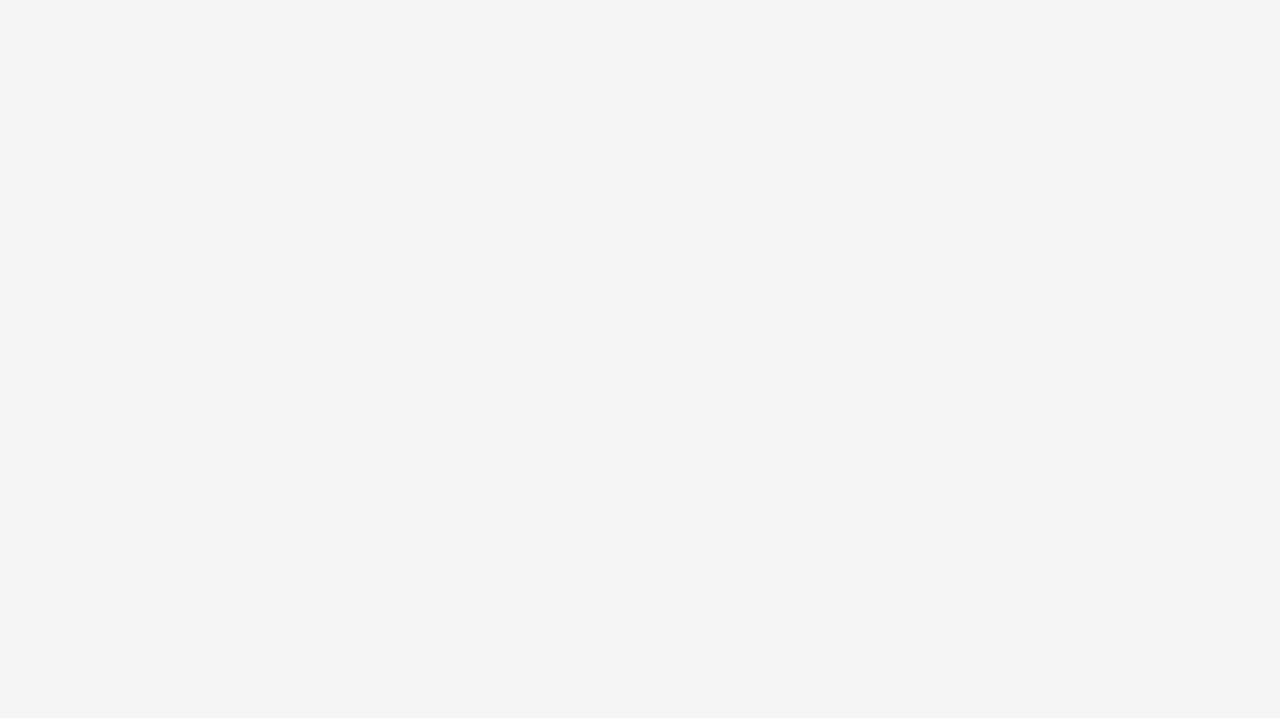
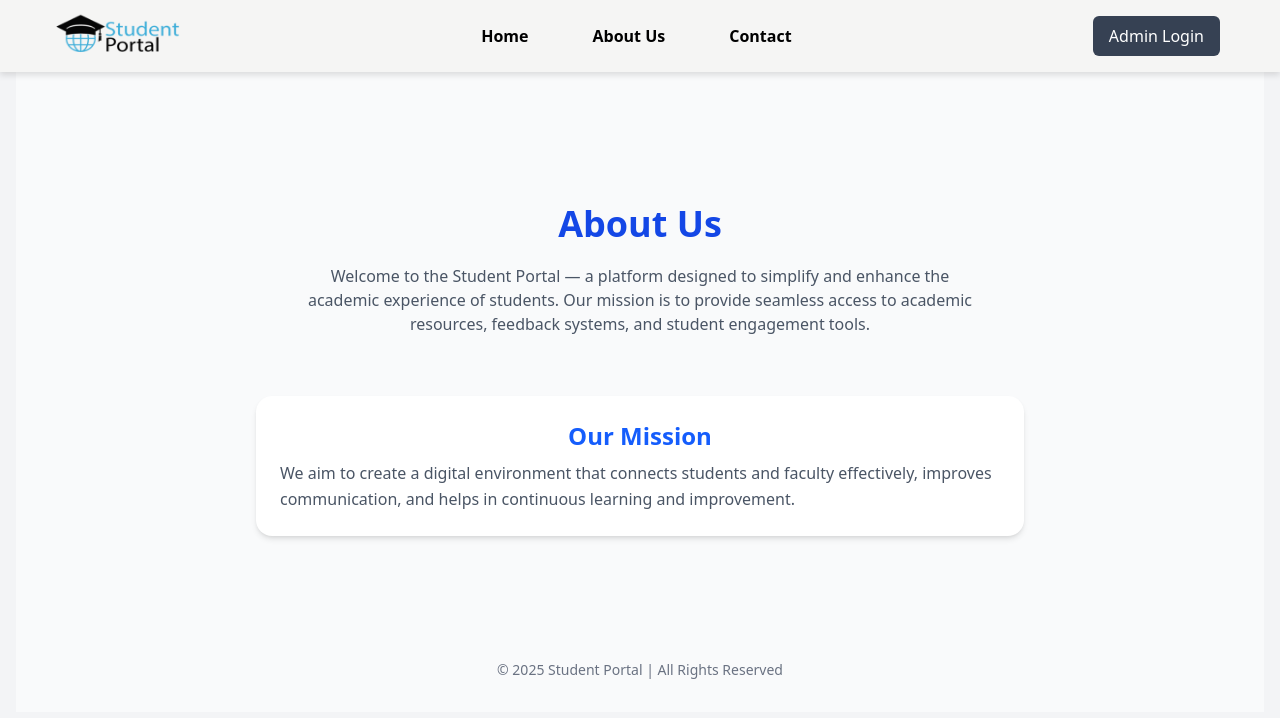
Before and after one commit to Piumalhk/Student-Portal, a React (Vite) app in the folder frontend/: page /About in a window 1280 px wide. Before the commit this address had no page. Shown: the top 718 px of the page. Built offline with nearby package versions, Linux system fonts and the light colour scheme.

Commit message:
Add About page and improve NavBar navigation

```diff
--- a/frontend/src/App.jsx
+++ b/frontend/src/App.jsx
@@ -7,6 +7,7 @@ import { AuthProvider, useAuth } from "./context/AuthContext";
 import Loading from "./components/Loading";
 import AdminSummary from "./Pages/AdminSummary";
 import AdminLogin from "./components/AdminLogin";
+import About from "./Pages/About";
 
 
 function AppContent() {
@@ -23,6 +24,7 @@ function AppContent() {
           <Route path="/SignUp" element={<SignUp />} />
           <Route path="/Summary" element={<AdminSummary />} />
           <Route path="/Admin" element={<AdminLogin />} />
+          <Route path="/About" element={<About />} />
         </Routes>
       </Router>
     </div>
--- /dev/null
+++ b/frontend/src/Pages/About.jsx
@@ -0,0 +1,41 @@
+import React from "react";
+import NavBar from "../components/NavBar";
+import { useState, useEffect } from "react";
+
+export default function AboutUs() {
+
+  return (
+
+    <div className=" bg-gray-50 flex flex-col items-center py-12 px-6">
+          <NavBar/>
+      {/* Header */}
+      <h1 className="text-4xl font-bold text-blue-700 mt-35">About Us</h1>
+      <p className="text-gray-600 max-w-2xl text-center mt-5">
+        Welcome to the Student Portal — a platform designed to simplify and
+        enhance the academic experience of students. Our mission is to provide
+        seamless access to academic resources, feedback systems, and student
+        engagement tools.
+      </p>
+
+      {/* Mission Section */}
+      <div className="bg-white shadow-md rounded-2xl p-6 max-w-3xl mt-15">
+        <h2 className="text-2xl font-semibold text-blue-600 mb-2 text-center">Our Mission</h2>
+        <p className="text-gray-600 leading-relaxed">
+          We aim to create a digital environment that connects students and
+          faculty effectively, improves communication, and helps in continuous
+          learning and improvement.
+        </p>
+      </div>
+
+
+
+      {/* Footer */}
+      <footer className="mt-31 text-gray-500 text-sm text-center h-1  border-gray-700 ">
+        © {new Date().getFullYear()} Student Portal | All Rights Reserved
+      </footer>
+
+
+    </div>
+
+  );
+}
--- a/frontend/src/components/NavBar.jsx
+++ b/frontend/src/components/NavBar.jsx
@@ -8,63 +8,75 @@ import { Link } from "react-router-dom";
 export default function NavBar() {
   const [open, setOpen] = useState(false);
   const { isLoggedIn, logout, isLoading } = useAuth();
+
   return (
     <div>
       {isLoading && <Loading />}
-      <header className="w-full flex justify-between items-center text-black h-18 bg-stone-100  drop-shadow-md  absolute inset-x-0 top-0 ">
-        <a href="#">
-          <img src={logo} alt="" className="w-45 h-18 self-center ps-14" />
-        </a>
-        <ul className="hidden xl:flex items-center gap-12 font-semibold text-base ">
+
+      <header className="w-full flex justify-between items-center text-black h-18 bg-stone-100 drop-shadow-md fixed inset-x-0 top-0 z-50">
+        {/* Logo */}
+        <Link to="/">
+          <img src={logo} alt="Logo" className="w-45 h-18 self-center ps-14" />
+        </Link>
+
+        {/* Desktop Menu */}
+        <ul className="hidden xl:flex items-center gap-12 font-semibold text-base">
           <li className="p-3 hover:bg-sky-300 px-2 py-1.5 hover:text-white rounded-md transition-all cursor-pointer">
-            Home
+            <Link to="/">Home</Link>
           </li>
           <li className="p-3 hover:bg-sky-300 px-2 py-1.5 hover:text-white rounded-md transition-all cursor-pointer">
-            About Us
+            <Link to="/about">About Us</Link>
           </li>
           <li className="p-3 hover:bg-sky-300 px-2 py-1.5 hover:text-white rounded-md transition-all cursor-pointer">
-            Contact
-          </li>{" "}
-        </ul>{" "}
-        {!isLoggedIn && (
-          <div className="hidden xl:flex items-center justify-center gap-3 pe-15">
+            <Link to="/contact">Contact</Link>
+          </li>
+        </ul>
+
+        {/* Right-side Buttons (Desktop) */}
+        <div className="hidden xl:flex items-center justify-center gap-3 pe-15">
+          {!isLoggedIn ? (
             <Link
               to="/admin"
               className="bg-gray-700 text-white px-4 py-2 rounded-md hover:bg-gray-800 transition-all"
             >
               Admin Login
             </Link>
-          </div>
-        )}
+          ) : (
+            <button
+              onClick={logout}
+              className="bg-red-500 text-white px-4 py-2 rounded-md hover:bg-red-600 transition-all"
+            >
+              Logout
+            </button>
+          )}
+        </div>
+
+        {/* Mobile Menu Button */}
         <button
           type="button"
           onClick={() => setOpen(!open)}
-          className="xl:hidden block text-5xl cursor-pointer bg-transparent border-none p-0"
+          className="xl:hidden block text-5xl cursor-pointer bg-transparent border-none p-0 mr-4"
         >
           <img src={menu} alt="menu" />
         </button>
-        {isLoggedIn && (
-          <button
-            onClick={logout}
-            className="text-sm bg-red-500 text-white px-3 py-1 mr-5 rounded hover:bg-red-600"
-          >
-            Logout
-          </button>
-        )}
       </header>
+
+      {/* Mobile Dropdown Menu */}
       {open && (
-        <div className="xl:hidden absolute left-0 right-0 top-12 bg-white shadow-lg z-50 transition-all duration-300">
+        <div className="xl:hidden absolute left-0 right-0 top-16 bg-white shadow-lg z-50 transition-all duration-300">
           <ul className="flex flex-col items-center gap-4 py-4 font-semibold text-base">
             <li className="hover:bg-sky-300 px-4 py-2 w-full text-center hover:text-white rounded-md transition-all cursor-pointer">
-              Home
+              <Link to="/">Home</Link>
             </li>
             <li className="hover:bg-sky-300 px-4 py-2 w-full text-center hover:text-white rounded-md transition-all cursor-pointer">
-              About Us
-            </li>{" "}
+              <Link to="/about">About Us</Link>
+            </li>
             <li className="hover:bg-sky-300 px-4 py-2 w-full text-center hover:text-white rounded-md transition-all cursor-pointer">
-              Contact
+              <Link to="/contact">Contact</Link>
             </li>
-            {!isLoggedIn && (
+
+            {/* Conditional Button for Mobile */}
+            {!isLoggedIn ? (
               <li className="w-4/5">
                 <Link
                   to="/admin"
@@ -73,6 +85,15 @@ export default function NavBar() {
                   Admin Login
                 </Link>
               </li>
+            ) : (
+              <li className="w-4/5">
+                <button
+                  onClick={logout}
+                  className="bg-red-500 text-white px-4 py-2 w-full block text-center rounded-md hover:bg-red-600 transition-all"
+                >
+                  Logout
+                </button>
+              </li>
             )}
           </ul>
         </div>
```
Also changed, not shown: frontend/src/components/AnnouncementList.jsx (added), frontend/src/components/ScheduleList.jsx (added).
